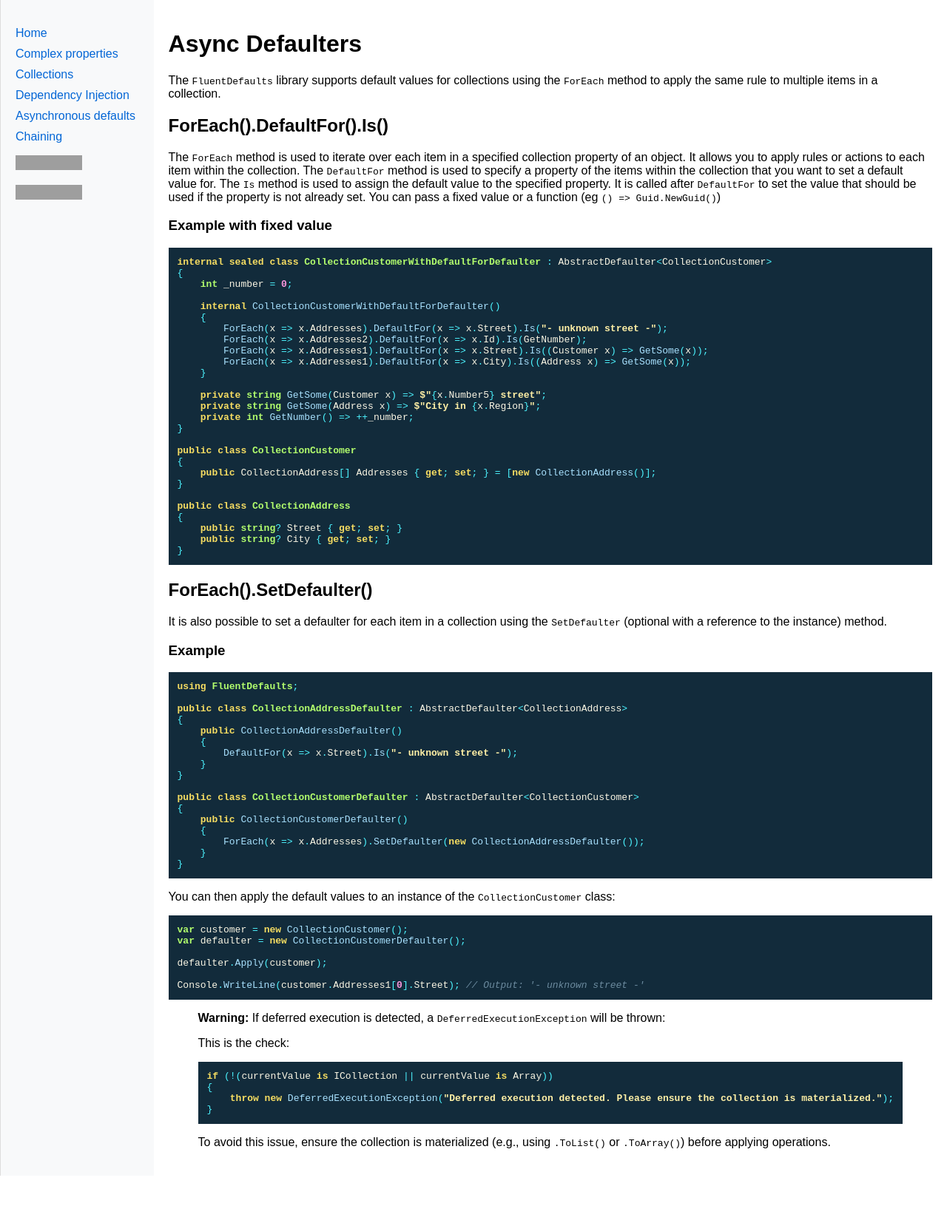
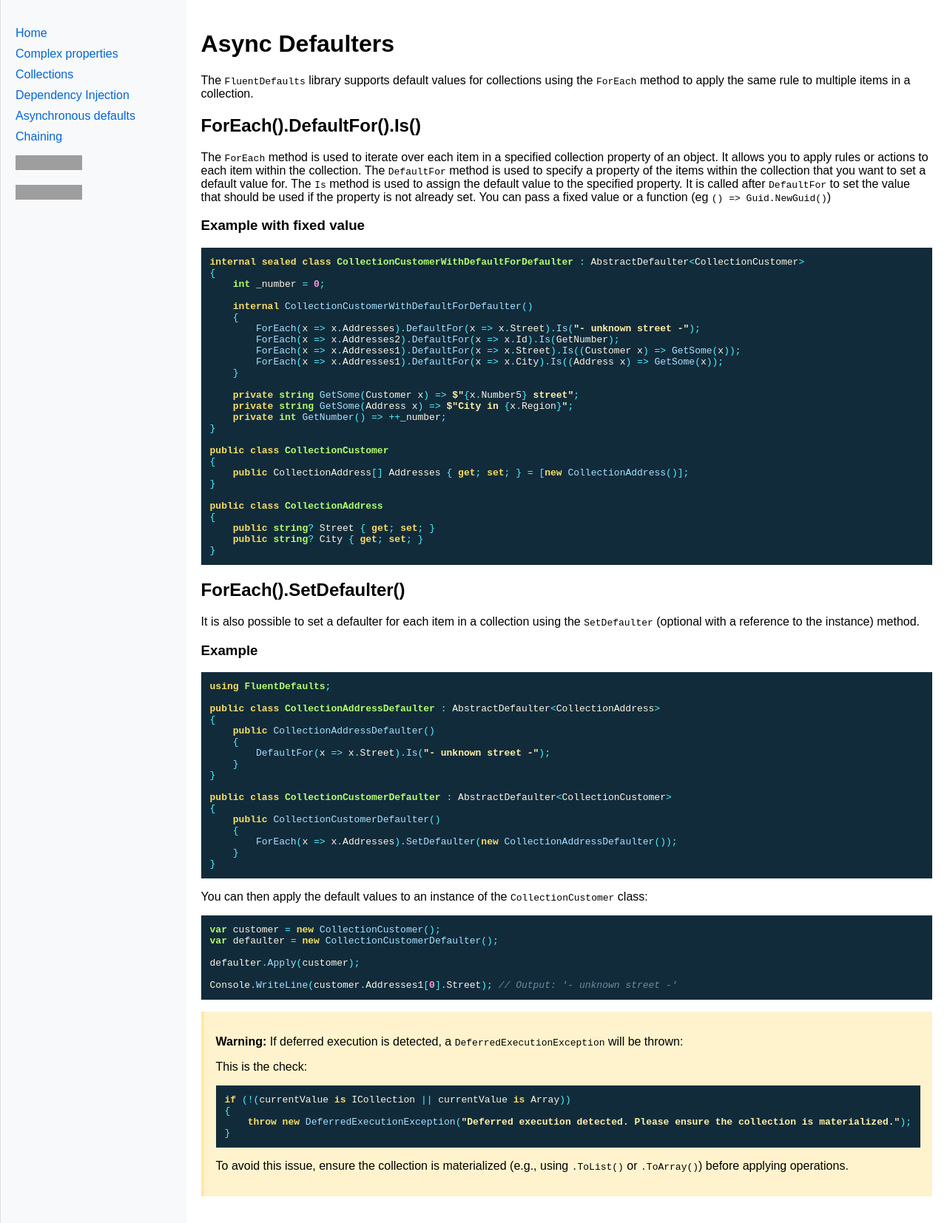
Before and after one commit to crwsolutions/fluent-defaults, a Jekyll site: the page built from docs/collection.md, in a window 1280 px wide. Shown: the whole page at 74% size. Built offline with Jekyll 4.4.1, drawn with Linux system fonts in a browser that asks for light colours; before the commit the page ends 1590 px from its top, so only the background shows below that; grey boxes are pictures that could not be loaded.

Commit message:
docs: style.css - Added warning blockquote styling with orange vertical line

```diff
--- a/docs/assets/css/style.css
+++ b/docs/assets/css/style.css
@@ -42,3 +42,11 @@ nav ul {
 .highlight pre {
     padding: 12px;
 }
+
+blockquote.warning {
+    border-left: 4px solid #ffc107;
+    padding: 1rem;
+    margin: 1rem 0;
+    background-color: #fff3cd;
+    border-color: #ffeaa7;
+}
```
